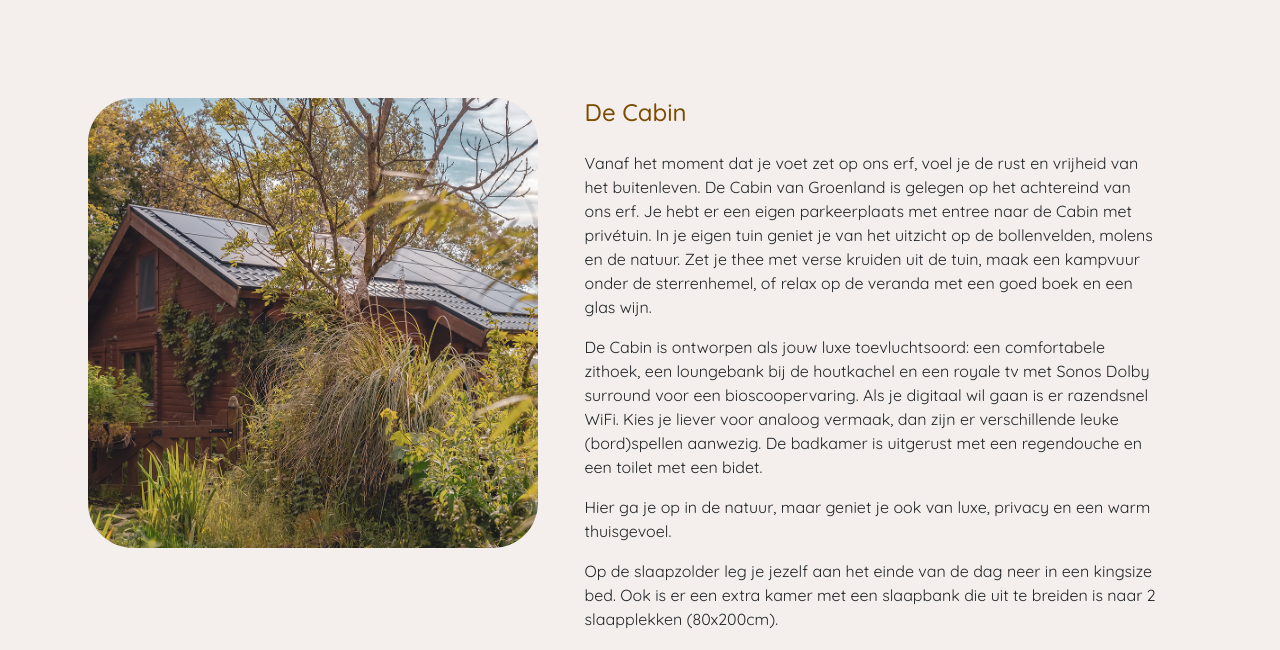
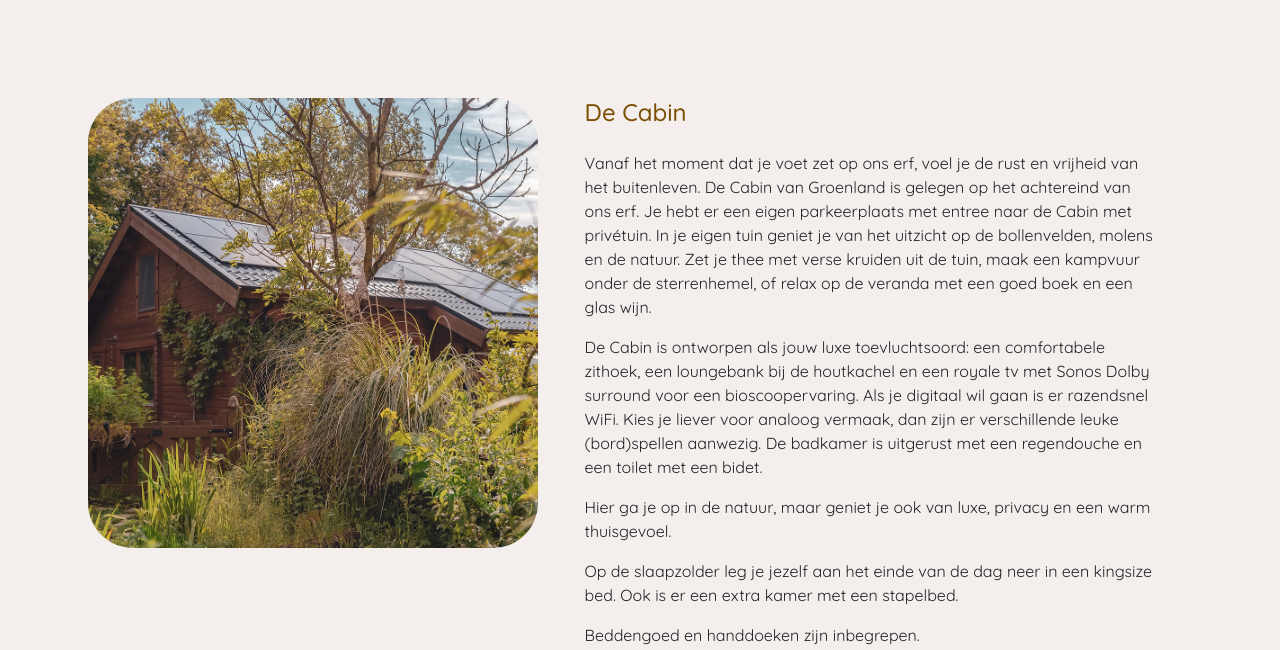
Before and after one commit to marmarloesloes/cabin, a plain HTML site: page cabin.html in a window 1280 px wide. Shown: the part 302-952 px from the top of the page. Drawn offline with nearby package versions, Linux system fonts and the light colour scheme.

Commit message:
informatie toevoegen

```diff
--- a/cabin.html
+++ b/cabin.html
@@ -58,7 +58,7 @@
             <p>Vanaf het moment dat je voet zet op ons erf, voel je de rust en vrijheid van het buitenleven. De Cabin van Groenland is gelegen op het achtereind van ons erf. Je hebt er een eigen parkeerplaats met entree naar de Cabin met privétuin. In je eigen tuin geniet je van het uitzicht op de bollenvelden, molens en de natuur. Zet je thee met verse kruiden uit de tuin, maak een kampvuur onder de sterrenhemel, of relax op de veranda met een goed boek en een glas wijn.</p>
             <p>De Cabin is ontworpen als jouw luxe toevluchtsoord: een comfortabele zithoek, een loungebank bij de houtkachel en een royale tv met Sonos Dolby surround voor een bioscoopervaring. Als je digitaal wil gaan is er razendsnel WiFi. Kies je liever voor analoog vermaak, dan zijn er verschillende leuke (bord)spellen aanwezig. De badkamer is uitgerust met een regendouche en een toilet met een bidet.</p>
             <p>Hier ga je op in de natuur, maar geniet je ook van luxe, privacy en een warm thuisgevoel.</p>
-            <p>Op de slaapzolder leg je jezelf aan het einde van de dag neer in een kingsize bed. Ook is er een extra kamer met een slaapbank die uit te breiden is naar 2 slaapplekken (80x200cm).</p>
+            <p>Op de slaapzolder leg je jezelf aan het einde van de dag neer in een kingsize bed. Ook is er een extra kamer met een stapelbed.</p>
             <p>Beddengoed en handdoeken zijn inbegrepen.</p>
 
         </div>
```
Also changed, not shown: vragen.html (+1 -1 lines).
